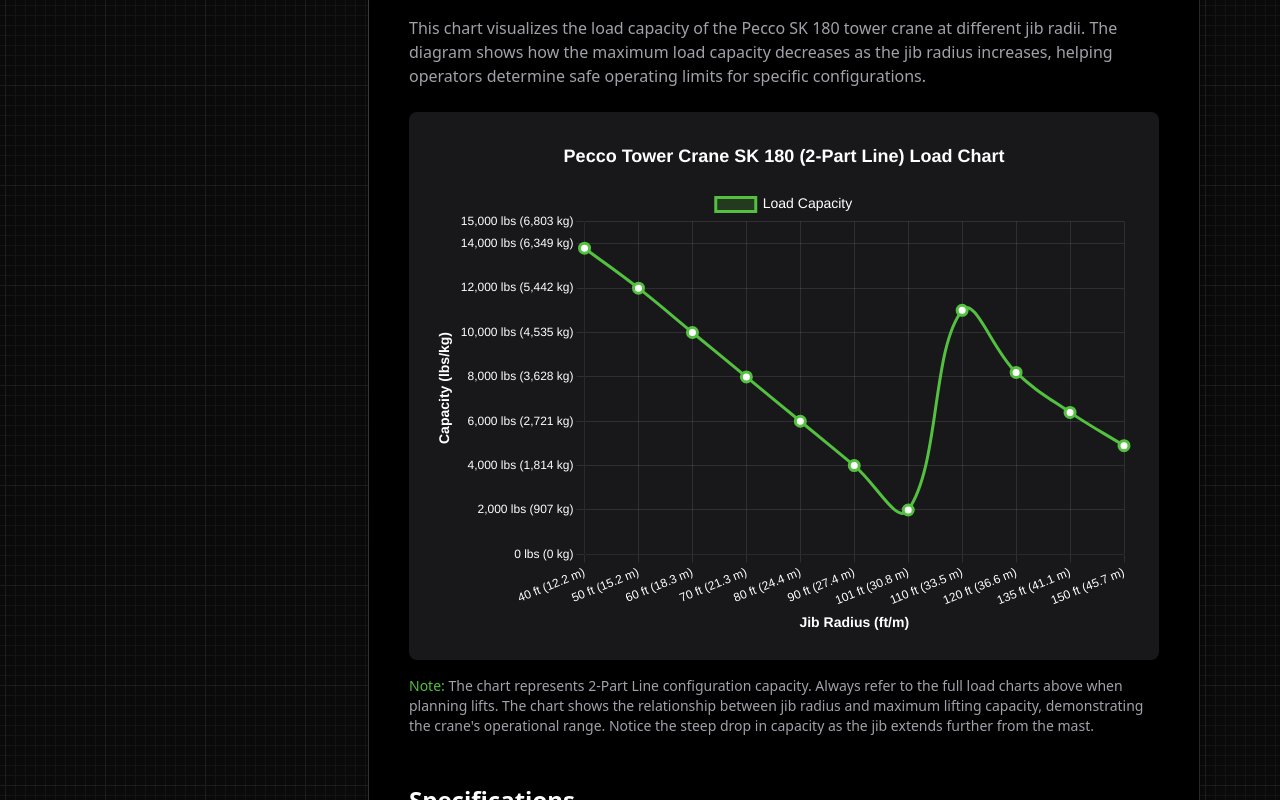
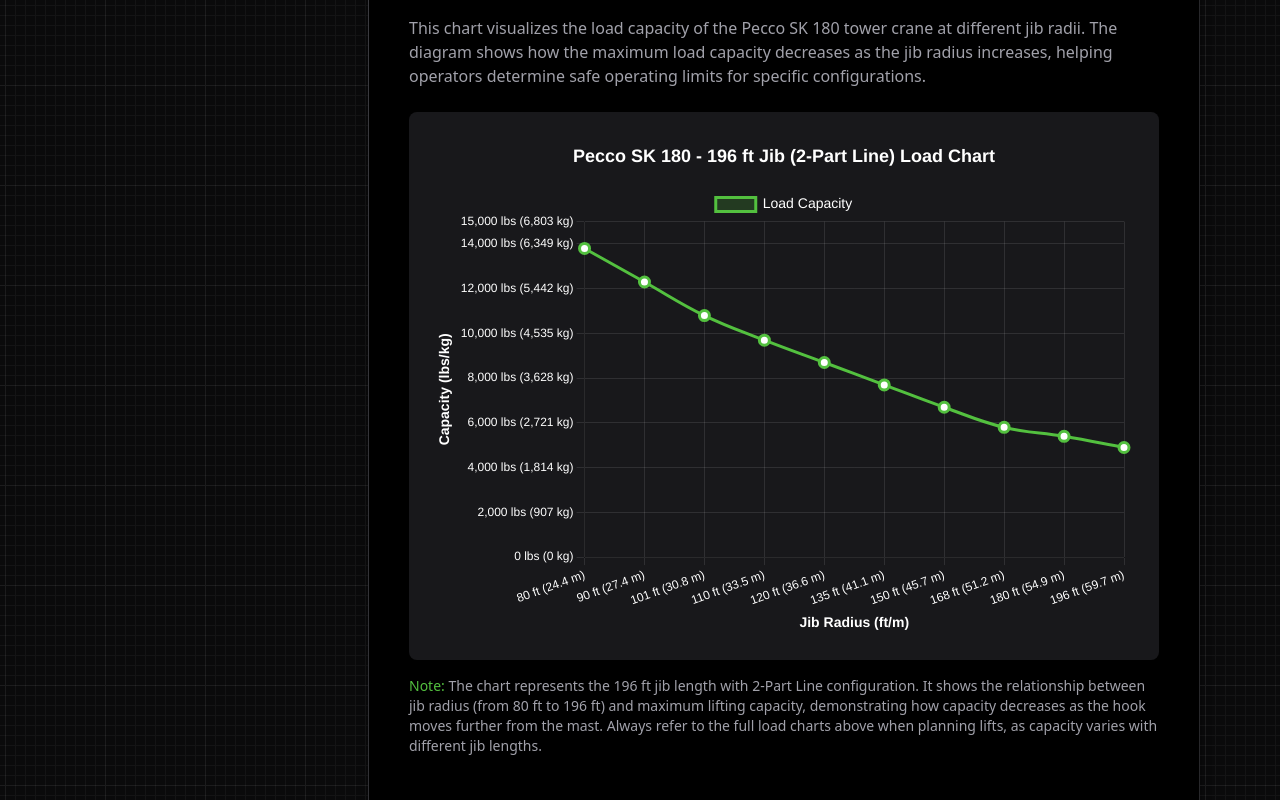
Before and after one commit to ArsCodeAmatoria/lilfoot, a Next.js app: page /pecco-sk-180 in a window 1280 px wide. Shown: the part 1020-1820 px from the top of the page. Built offline with nearby package versions, Linux system fonts and the light colour scheme.

Commit message:
Fix load capacity chart to use correct 2-part line data from 196 ft jib configuration

```diff
--- a/app/components/LoadCapacityChart.tsx
+++ b/app/components/LoadCapacityChart.tsx
@@ -25,19 +25,18 @@ ChartJS.register(
   Legend
 );
 
-// Define the load capacity data
+// Define the load capacity data - using values from the 196 ft jib configuration
 const loadCapacityData = [
-  { radiusFt: 40, radiusM: 12.2, capacityLbs: 13800, capacityKg: 6250 },
-  { radiusFt: 50, radiusM: 15.2, capacityLbs: 12000, capacityKg: 5440 },
-  { radiusFt: 60, radiusM: 18.3, capacityLbs: 10000, capacityKg: 4540 },
-  { radiusFt: 70, radiusM: 21.3, capacityLbs: 8000, capacityKg: 3630 },
-  { radiusFt: 80, radiusM: 24.4, capacityLbs: 6000, capacityKg: 2720 },
-  { radiusFt: 90, radiusM: 27.4, capacityLbs: 4000, capacityKg: 1810 },
-  { radiusFt: 101, radiusM: 30.8, capacityLbs: 2000, capacityKg: 905 },
-  { radiusFt: 110, radiusM: 33.5, capacityLbs: 11000, capacityKg: 5000 },
-  { radiusFt: 120, radiusM: 36.6, capacityLbs: 8200, capacityKg: 3700 },
-  { radiusFt: 135, radiusM: 41.1, capacityLbs: 6400, capacityKg: 2900 },
-  { radiusFt: 150, radiusM: 45.7, capacityLbs: 4900, capacityKg: 2200 },
+  { radiusFt: 80, radiusM: 24.4, capacityLbs: 13800, capacityKg: 6250 },
+  { radiusFt: 90, radiusM: 27.4, capacityLbs: 12300, capacityKg: 5580 },
+  { radiusFt: 101, radiusM: 30.8, capacityLbs: 10800, capacityKg: 4900 },
+  { radiusFt: 110, radiusM: 33.5, capacityLbs: 9700, capacityKg: 4400 },
+  { radiusFt: 120, radiusM: 36.6, capacityLbs: 8700, capacityKg: 3950 },
+  { radiusFt: 135, radiusM: 41.1, capacityLbs: 7700, capacityKg: 3490 },
+  { radiusFt: 150, radiusM: 45.7, capacityLbs: 6700, capacityKg: 3040 },
+  { radiusFt: 168, radiusM: 51.2, capacityLbs: 5800, capacityKg: 2630 },
+  { radiusFt: 180, radiusM: 54.9, capacityLbs: 5400, capacityKg: 2450 },
+  { radiusFt: 196, radiusM: 59.7, capacityLbs: 4900, capacityKg: 2220 },
 ];
 
 const LoadCapacityChart: React.FC = () => {
@@ -57,7 +56,7 @@ const LoadCapacityChart: React.FC = () => {
       },
       title: {
         display: true,
-        text: 'Pecco Tower Crane SK 180 (2-Part Line) Load Chart',
+        text: 'Pecco SK 180 - 196 ft Jib (2-Part Line) Load Chart',
         color: '#FFFFFF',
         font: {
           size: 18,
--- a/app/pecco-sk-180/page.tsx
+++ b/app/pecco-sk-180/page.tsx
@@ -346,10 +346,10 @@ export default function PeccoSK180Page() {
           </p>
           <LoadCapacityChart />
           <div className="mt-4 text-sm text-gray-400">
-            <span className="text-highlight font-medium">Note:</span> The chart represents 2-Part Line configuration capacity.
-            Always refer to the full load charts above when planning lifts. The chart shows the relationship between jib radius and
-            maximum lifting capacity, demonstrating the crane's operational range. Notice the steep drop in capacity as the jib
-            extends further from the mast.
+            <span className="text-highlight font-medium">Note:</span> The chart represents the 196 ft jib length with 2-Part Line configuration.
+            It shows the relationship between jib radius (from 80 ft to 196 ft) and maximum lifting capacity,
+            demonstrating how capacity decreases as the hook moves further from the mast. Always refer to the full load charts
+            above when planning lifts, as capacity varies with different jib lengths.
           </div>
         </section>
 
```
